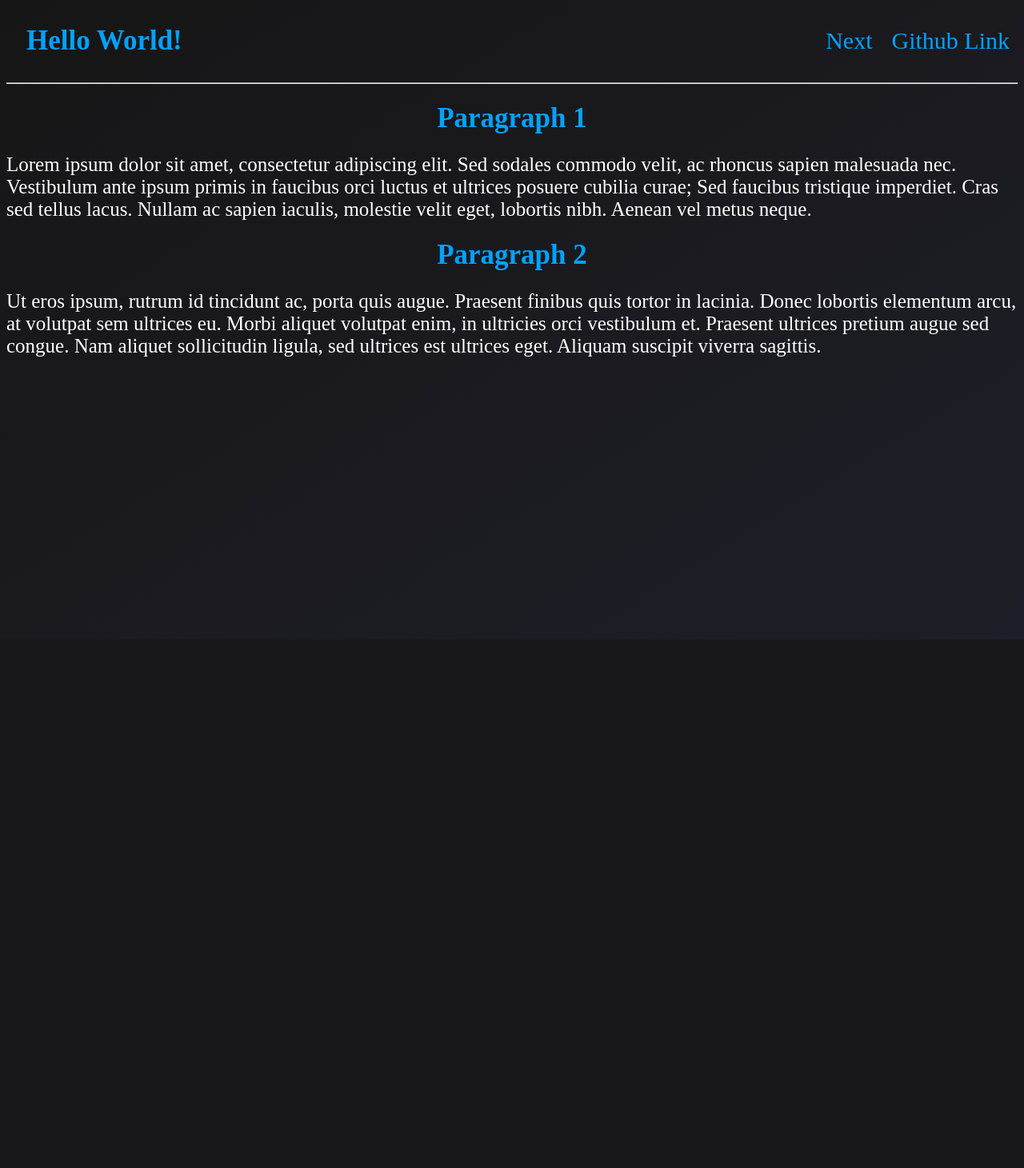
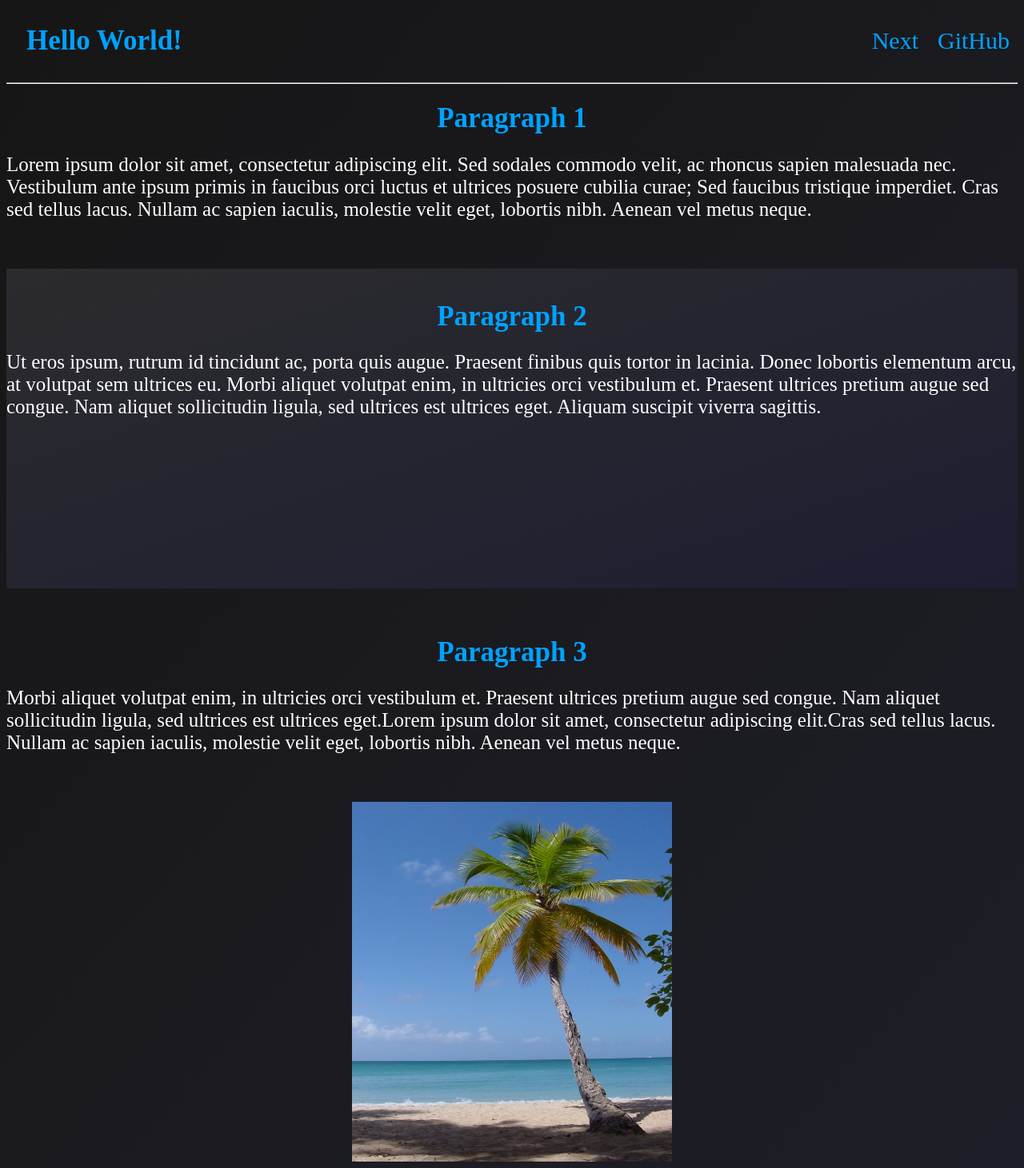
Before and after one commit to JohnFuhrm12/Django-Web-App, a Django app: page /hello/ in a window 1280 px wide. Shown: the whole page at 80% size. Before the commit the page ends 800 px from the top, so only its background shows below. Run offline with Django 4.2, Linux system fonts and the light colour scheme.

Commit message:
Add files via upload

```diff
--- a/hello/templates/index.html
+++ b/hello/templates/index.html
@@ -10,18 +10,23 @@
     </head>
     <body>
         <header>
-            <h1>Hello World!</h1>
+            <a href=""><h1>Hello World!</h1></a>
             <nav>
                 <ul class="nav_links">
                     <li><a href="page.html">Next</a></li>
-                    <li><a href="https://github.com/JohnFuhrm12" target="-blank">Github Link</a></li>
+                    <li><a href="https://github.com/JohnFuhrm12" target="-blank">GitHub</a></li>
                 </ul>
             </nav>
         </header>
     <hr>
     <h1>Paragraph 1</h1>
     <p1>Lorem ipsum dolor sit amet, consectetur adipiscing elit. Sed sodales commodo velit, ac rhoncus sapien malesuada nec. Vestibulum ante ipsum primis in faucibus orci luctus et ultrices posuere cubilia curae; Sed faucibus tristique imperdiet. Cras sed tellus lacus. Nullam ac sapien iaculis, molestie velit eget, lobortis nibh. Aenean vel metus neque.</p1>
-    <h1>Paragraph 2</h1>
-    <p1>Ut eros ipsum, rutrum id tincidunt ac, porta quis augue. Praesent finibus quis tortor in lacinia. Donec lobortis elementum arcu, at volutpat sem ultrices eu. Morbi aliquet volutpat enim, in ultricies orci vestibulum et. Praesent ultrices pretium augue sed congue. Nam aliquet sollicitudin ligula, sed ultrices est ultrices eget. Aliquam suscipit viverra sagittis.</p1>
+        <div class="div1">
+            <h1>Paragraph 2</h1>
+            <p1>Ut eros ipsum, rutrum id tincidunt ac, porta quis augue. Praesent finibus quis tortor in lacinia. Donec lobortis elementum arcu, at volutpat sem ultrices eu. Morbi aliquet volutpat enim, in ultricies orci vestibulum et. Praesent ultrices pretium augue sed congue. Nam aliquet sollicitudin ligula, sed ultrices est ultrices eget. Aliquam suscipit viverra sagittis.</p1>
+        </div>
+    <h1>Paragraph 3</h1>
+    <p1>Morbi aliquet volutpat enim, in ultricies orci vestibulum et. Praesent ultrices pretium augue sed congue. Nam aliquet sollicitudin ligula, sed ultrices est ultrices eget.Lorem ipsum dolor sit amet, consectetur adipiscing elit.Cras sed tellus lacus. Nullam ac sapien iaculis, molestie velit eget, lobortis nibh. Aenean vel metus neque.</p1>
+    <img width="400" height ="450" src="../static/palm.jpg" alt="palm tree" class="palmimage2"/>
     </body>
 </html>
```
Also changed, not shown: hello/templates/page.html (+8 -4 lines).
